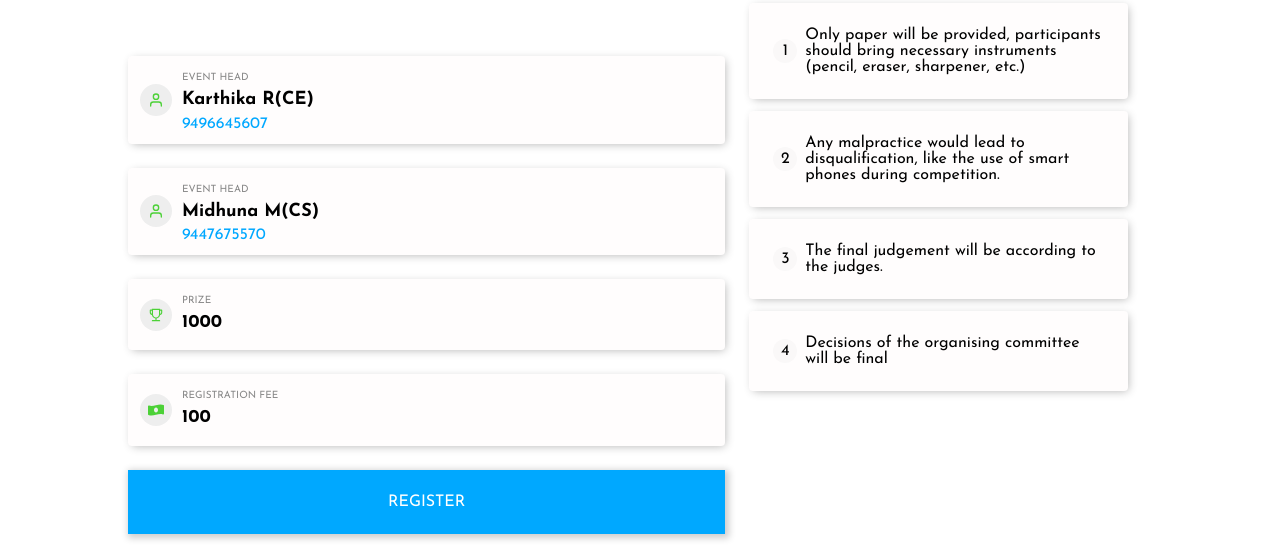
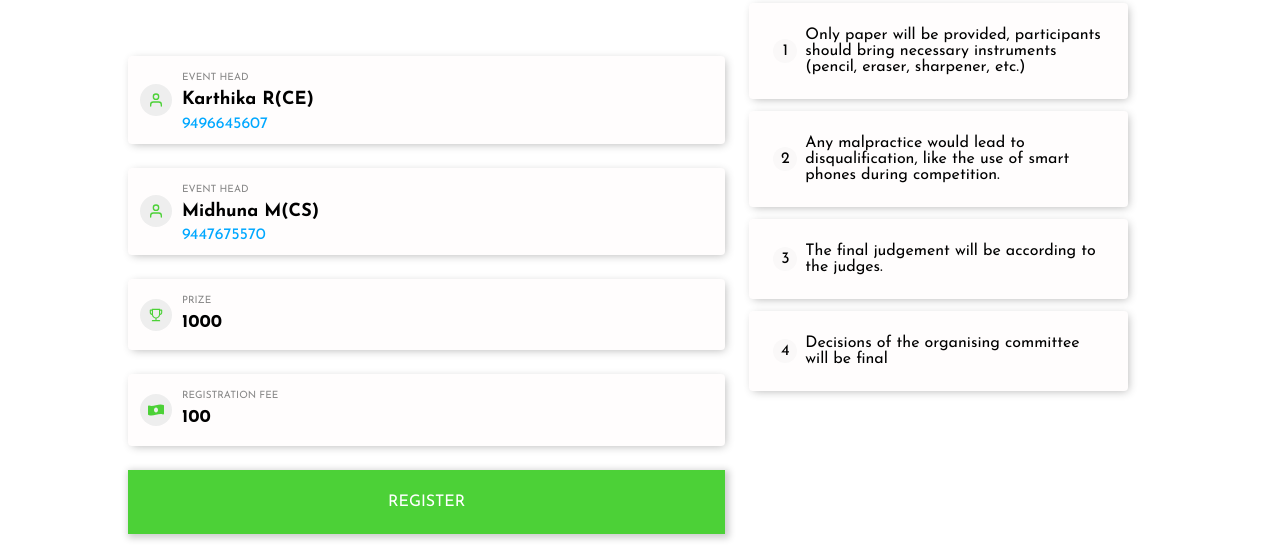
Before and after one commit to infincek/lumiere20, a Gatsby site: page /events/arts/creative-drawing/ in a window 1280 px wide. Shown: the part 396-952 px from the top of the page. Built offline with nearby package versions, Linux system fonts and the light colour scheme; Gatsby itself is replaced by a stand-in of ours.

Commit message:
Style changes

```diff
--- a/src/styles/base.scss
+++ b/src/styles/base.scss
@@ -201,7 +201,7 @@ h6 {
     padding: 24px 12px;
     text-align: center;
     @include theme(){
-        background: theme(primaryColor);
+        background: theme(secondaryColor);
     }
     color: #fff !important;
     box-shadow: 2px 2px 7px 2px rgba(0, 0, 0, 0.2);
--- a/src/templates/post.js
+++ b/src/templates/post.js
@@ -50,7 +50,7 @@ export default ({ data }) => {
                                 <DetailCard className="fill" icon={<Money />} rep="registration fee" content={data.markdownRemark.frontmatter.registration === 0 ? "FREE" : data.markdownRemark.frontmatter.registration}/>
                                 {
                                     data.markdownRemark.frontmatter.reg &&
-                                    <a href={data.markdownRemark.frontmatter.reg} title="Register Now" target="_blank" className="btn">Register</a>
+                                    <a href={data.markdownRemark.frontmatter.reg} title="Register Now" target="_blank" rel="noopener noreferrer" className="btn">Register</a>
                                 }
                             </div>
                         </div>
```
